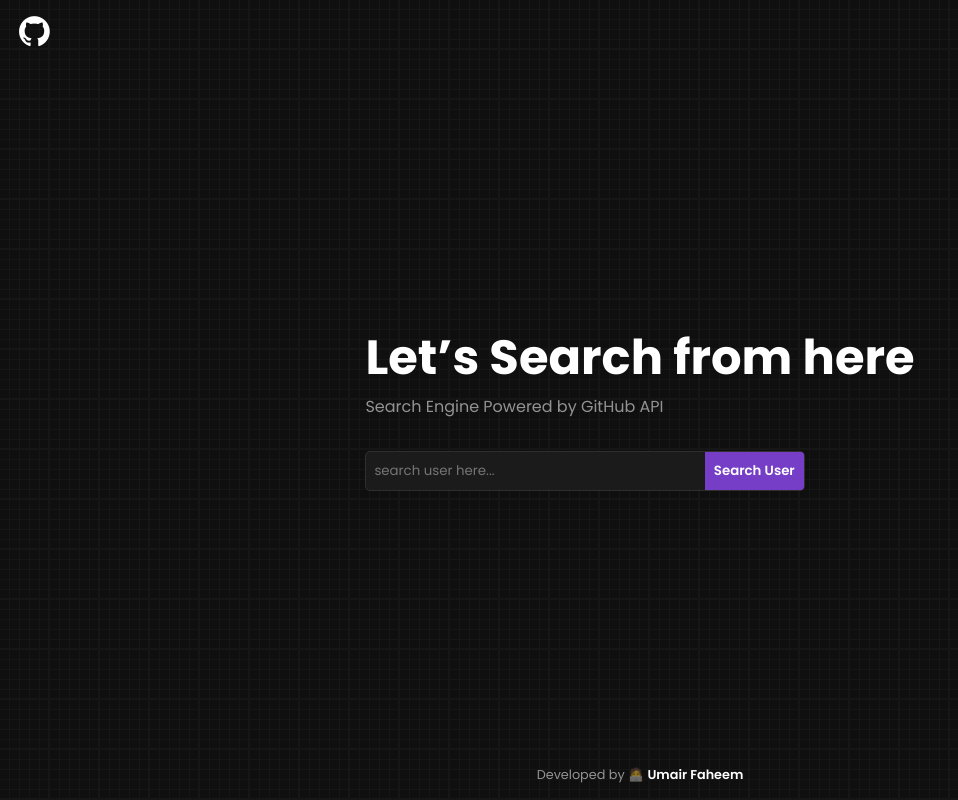
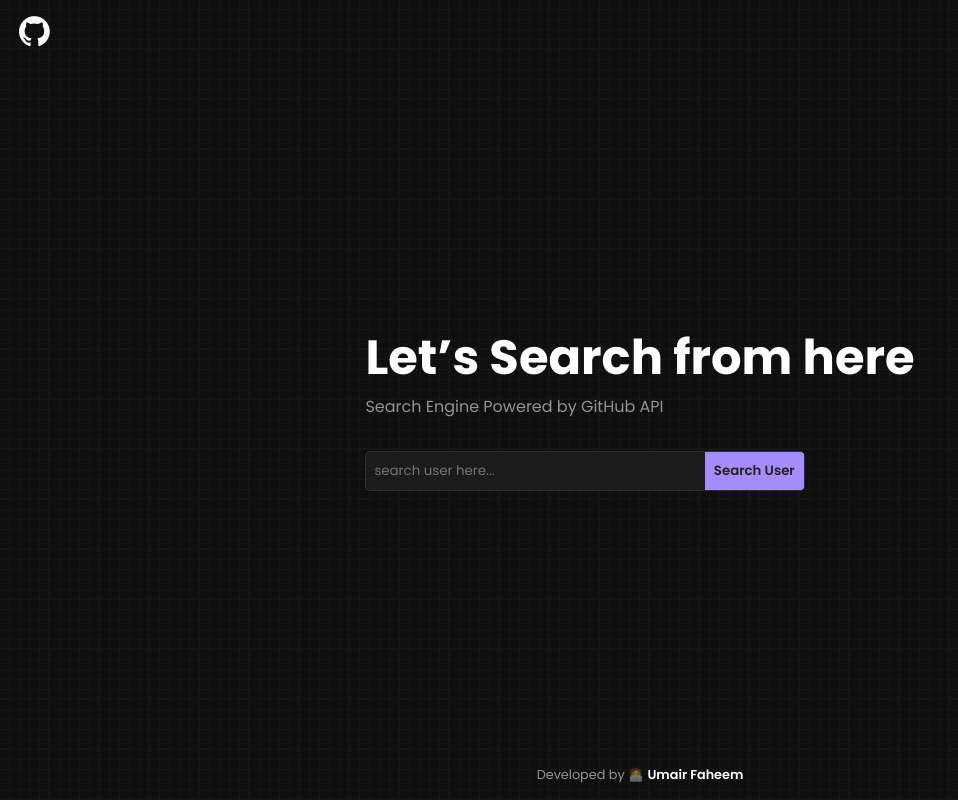
Before and after one commit to UmairFaheem042/GitHubDashboard, a React (Vite) app: page / in a window 1280 px wide. In both pictures the pointer is over the button "Search User". Shown: the whole page, without its empty margins (0-958 px from the left). Built offline with nearby package versions, Linux system fonts and the light colour scheme.

Commit message:
changed color

```diff
--- a/src/css/Header.css
+++ b/src/css/Header.css
@@ -56,8 +56,9 @@ header nav {
 }
 
 .searchContainer button:hover {
-  background-color: #763ec6;
-  border: 1px solid #763ec6;
+  /* background-color: #763ec6; */
+  /* border: 1px solid #763ec6; */
+  color: #212121;
 }
 
 .searchContainer input:focus{
--- a/src/css/User.css
+++ b/src/css/User.css
@@ -6,20 +6,13 @@
 }
 
 .user_container {
-  /* display: grid; */
-  /* grid-template-columns: repeat(auto-fit, minmax(300px, 1fr)); */
-  /* grid-template-columns: repeat(2, 1fr); */
   display: flex;
-  /* flex-direction: column; */
   flex-wrap: wrap;
-
   gap: 1rem;
 }
 
-/* BOX */
 .box {
   background-color: #161616;
-
   border: 2px solid rgba(255, 255, 255, 0.11);
   padding: 1rem;
   border-radius: 10px;
@@ -30,11 +23,8 @@
 }
 
 .profile_box {
-  /* width: 100%; */
   flex: 1;
-  /* width: 50%; */
   min-width: 500px;
-  /* width: 500px; */
 }
 
 .user .profile_box img {
@@ -73,12 +63,12 @@
 
 .right_box-bottom span {
   font-weight: 600;
-  color: white;
+  /* color: white; */
+  color: #a68cfb;
 }
 
 .bio_box {
   flex-direction: column;
-  /* flex: 1; */
   align-items: flex-start;
   justify-content: flex-start;
   gap: 0rem;
@@ -138,7 +128,6 @@
   display: grid;
   grid-template-columns: repeat(auto-fit, minmax(320px, 1fr));
   gap: 1rem;
-  /* background-color: bisque; */
 }
 
 .repos .repo {
@@ -146,17 +135,14 @@
   flex-direction: column;
   justify-content: space-between;
   align-items: flex-start;
-  /* width: 100%; */
   min-height: 150px;
 }
 
 .repo_top {
-  /* background-color: aquamarine; */
   width: 100%;
 }
 
 .repo_top header {
-  /* background-color: #763ec6; */
   display: flex;
   align-items: center;
   gap: 1rem;
@@ -164,15 +150,13 @@
 }
 
 .repo_top header h2 {
-  /* text-overflow: none; */
   overflow: hidden;
   text-overflow: ellipsis;
   display: -webkit-box;
-  -webkit-line-clamp: 1; /* number of lines to show */
+  -webkit-line-clamp: 1;
   line-clamp: 1;
   -webkit-box-orient: vertical;
-  /* font-size: 600; */
-  color: #763ec6;
+  color: #a68cfb;
 }
 
 .repo header span {
@@ -205,25 +189,20 @@
   font-weight: 600;
 }
 
-
-.pagination{
+.pagination {
   width: 100%;
-  /* background-color: red; */
   display: flex;
   align-items: center;
   justify-content: center;
 }
 
-.pagination button{
+.pagination button {
   border-radius: 5px;
   min-width: 100px;
 }
 
-
-
 @media (max-width: 961px) {
   .bio_box {
-    background-color: #763ec6;
     width: 100%;
   }
 }
@@ -234,10 +213,8 @@
   }
 
   .profile_box {
-    /* width: 100%; */
     min-width: auto;
     flex-wrap: wrap;
-    /* align-items: ; */
   }
 
   .profile_box img {
--- a/src/index.css
+++ b/src/index.css
@@ -5,6 +5,7 @@
   padding: 0;
   box-sizing: border-box;
   font-family: "Poppins", sans-serif;
+  -webkit-tap-highlight-color: transparent;
 }
 
 button,
@@ -80,8 +81,9 @@ footer p span {
 }
 
 .btn:hover {
-  background-color: #763ec6;
-  border: 1px solid #763ec6;
+  background-color: #a68cfb;
+  border: 1px solid #a68cfb;
+  color: #161616;
 }
 
 .notFound {
```
